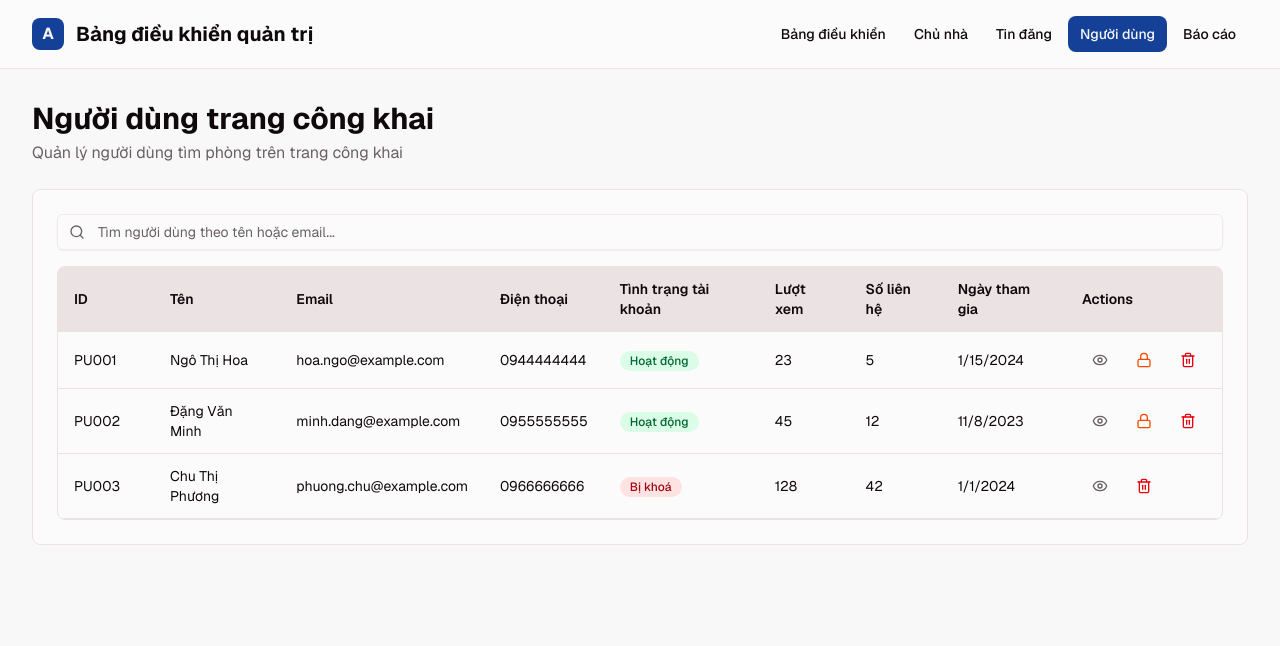
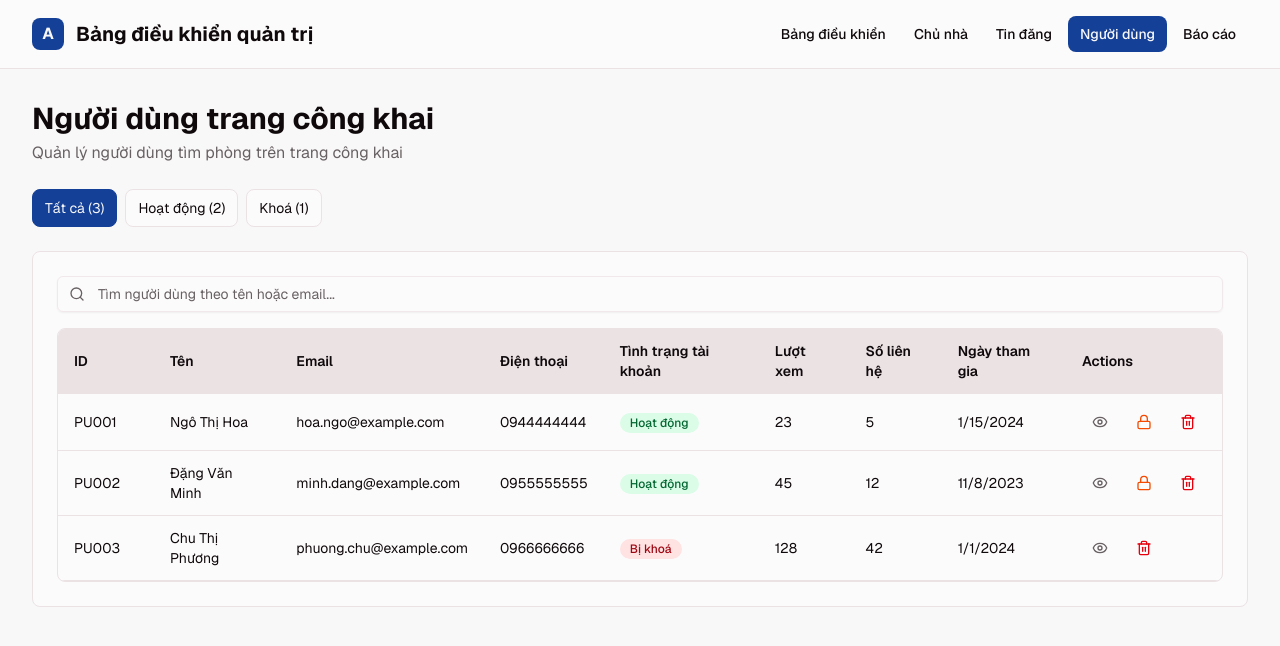
Before and after one commit to laihoangduy2424/dashboardtimtro, a Next.js app: page /dashboard/users in a window 1280 px wide. Shown: the top 646 px of the page. Built offline with nearby package versions, Linux system fonts and the light colour scheme.

Commit message:
feat: add filter buttons for user status on dashboard
Add filter options for active and suspended users on dashboard page.

Co-authored-by: Duy Lại Hoàng <170998843+laihoangduy2424@users.noreply.github.com>

```diff
--- a/app/dashboard/users/page.tsx
+++ b/app/dashboard/users/page.tsx
@@ -11,6 +11,7 @@ import { Eye, Lock, Trash2 } from 'lucide-react'
 export default function UsersPage() {
   const [selectedUser, setSelectedUser] = useState<PublicUser | null>(null)
   const [isModalOpen, setIsModalOpen] = useState(false)
+  const [filterStatus, setFilterStatus] = useState<'all' | 'active' | 'suspended'>('all')
 
   const columns: Column<PublicUser>[] = [
     {
@@ -77,6 +78,15 @@ export default function UsersPage() {
     // TODO: Call API to delete user
   }
 
+  const getFilteredUsers = () => {
+    if (filterStatus === 'all') {
+      return mockPublicUsers
+    }
+    return mockPublicUsers.filter(u => u.status === filterStatus)
+  }
+
+  const filteredUsers = getFilteredUsers()
+
   return (
     <div className="space-y-6 p-4 sm:p-6 lg:p-8">
       {/* Header */}
@@ -85,10 +95,42 @@ export default function UsersPage() {
         <p className="mt-1 text-muted-foreground">Quản lý người dùng tìm phòng trên trang công khai</p>
       </div>
 
-      {/* Data Table */}
+      {/* Filters */}
+      <div className="flex flex-wrap gap-2">
+        <button
+          onClick={() => setFilterStatus('all')}
+          className={`px-3 py-2 rounded-lg border text-sm transition-colors ${
+            filterStatus === 'all'
+              ? 'bg-primary text-primary-foreground border-primary'
+              : 'border-border bg-card hover:border-primary/50'
+          }`}
+        >
+          Tất cả ({mockPublicUsers.length})
+        </button>
+        <button
+          onClick={() => setFilterStatus('active')}
+          className={`px-3 py-2 rounded-lg border text-sm transition-colors ${
+            filterStatus === 'active'
+              ? 'bg-primary text-primary-foreground border-primary'
+              : 'border-border bg-card hover:border-primary/50'
+          }`}
+        >
+          Hoạt động ({mockPublicUsers.filter(u => u.status === 'active').length})
+        </button>
+        <button
+          onClick={() => setFilterStatus('suspended')}
+          className={`px-3 py-2 rounded-lg border text-sm transition-colors ${
+            filterStatus === 'suspended'
+              ? 'bg-primary text-primary-foreground border-primary'
+              : 'border-border bg-card hover:border-primary/50'
+          }`}
+        >
+          Khoá ({mockPublicUsers.filter(u => u.status === 'suspended').length})
+        </button>
+      </div>
       <div className="rounded-lg border border-border bg-card p-6">
         <DataTable<PublicUser>
-          data={mockPublicUsers}
+          data={filteredUsers}
           columns={columns}
           searchPlaceholder="Tìm người dùng theo tên hoặc email..."
           searchableFields={['name', 'email', 'phone']}
```
